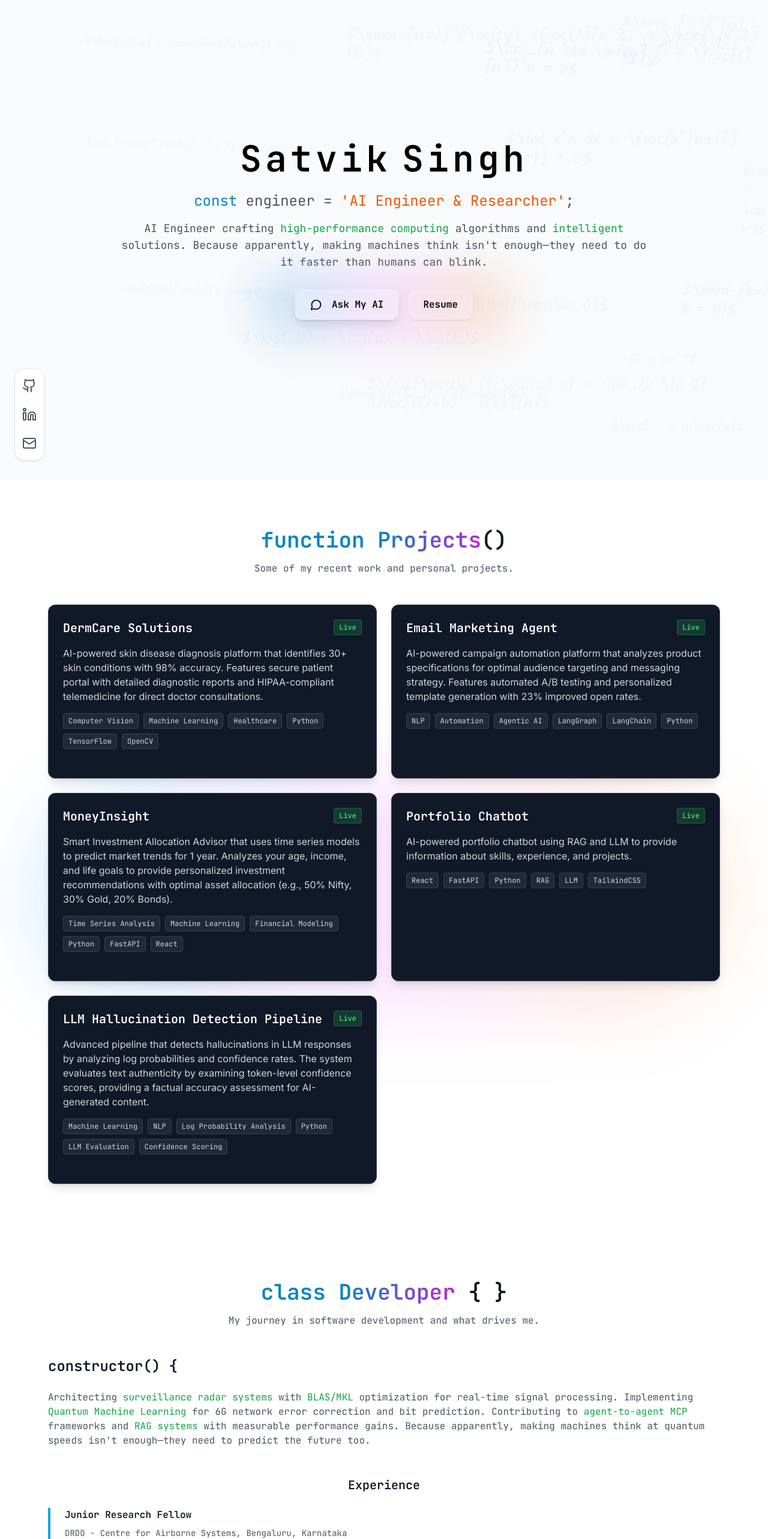
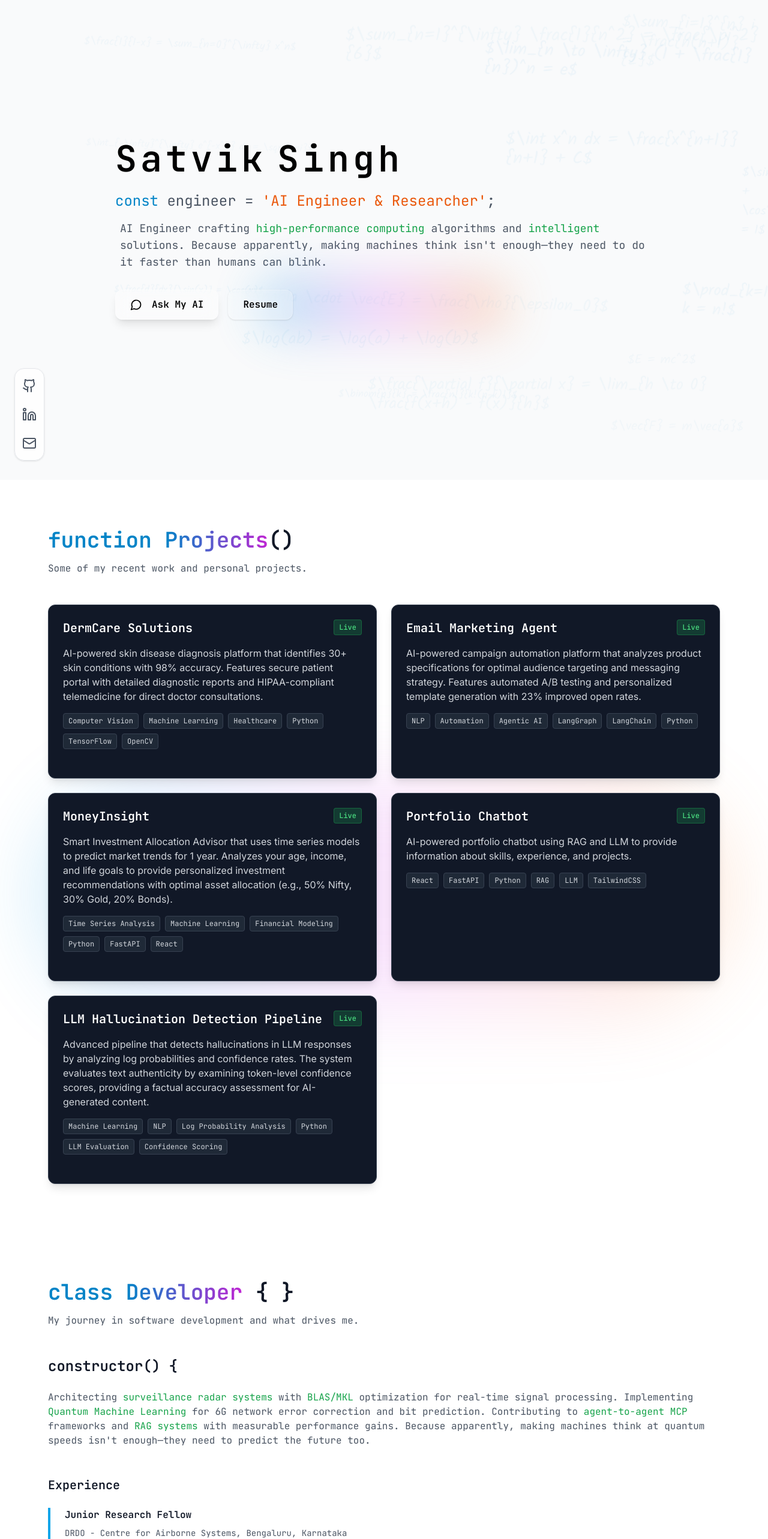
Before and after one commit to SA7VIK/portfolio-frontend, a React (Vite) app: page / in a window 1280 px wide. Shown: the top 2566 px of the page at 60% size. Built offline with nearby package versions, Linux system fonts and the light colour scheme.

Commit message:
making mobile responsive

```diff
--- a/src/sections/About.tsx
+++ b/src/sections/About.tsx
@@ -10,12 +10,12 @@ const About: React.FC = () => {
           whileInView={{ opacity: 1, y: 0 }}
           transition={{ duration: 0.8 }}
           viewport={{ once: true }}
-          className="text-center mb-8 sm:mb-12 font-mono px-4"
+          className="text-left mb-8 sm:mb-12 font-mono px-4"
         >
           <h2 className="text-2xl sm:text-3xl md:text-4xl font-bold text-gray-900 mb-3 sm:mb-4 font-mono">
             <span className="text-primary-600">class</span> <span className="text-gradient">Developer</span> &#123; &#125;
           </h2>
-          <p className="text-sm sm:text-base text-gray-600 max-w-2xl mx-auto">
+          <p className="text-sm sm:text-base text-gray-600 max-w-2xl">
             My journey in software development and what drives me.
           </p>
         </motion.div>
@@ -48,7 +48,7 @@ const About: React.FC = () => {
           viewport={{ once: true }}
           className="mt-8 sm:mt-12 px-4"
         >
-          <h3 className="text-lg sm:text-xl font-semibold text-gray-900 mb-4 sm:mb-6 text-center font-mono">
+          <h3 className="text-lg sm:text-xl font-semibold text-gray-900 mb-4 sm:mb-6 font-mono">
             Experience
           </h3>
           <div className="space-y-3 sm:space-y-4">
--- a/src/sections/Contact.tsx
+++ b/src/sections/Contact.tsx
@@ -11,12 +11,12 @@ const Contact: React.FC = () => {
           whileInView={{ opacity: 1, y: 0 }}
           transition={{ duration: 0.8 }}
           viewport={{ once: true }}
-          className="text-center mb-8 sm:mb-12 px-4"
+          className="text-left mb-8 sm:mb-12 px-4"
         >
           <h2 className="text-2xl sm:text-3xl md:text-4xl font-bold text-gray-900 mb-3 sm:mb-4 font-mono">
             <span className="text-primary-600">async</span> <span className="text-gradient">connect</span>()
           </h2>
-          <p className="text-sm sm:text-base text-gray-600 max-w-2xl mx-auto font-mono">
+          <p className="text-sm sm:text-base text-gray-600 max-w-2xl font-mono">
             Let's work together on your next project.
           </p>
         </motion.div>
--- a/src/sections/Hero.tsx
+++ b/src/sections/Hero.tsx
@@ -80,14 +80,14 @@ const Hero: React.FC = () => {
           initial={{ opacity: 0, y: 30 }}
           animate={{ opacity: 1, y: 0 }}
           transition={{ duration: 0.8 }}
-          className="text-center"
+          className="text-left"
         >
           {/* Main Heading with scramble animation */}
           <motion.h1
             initial={{ opacity: 0, y: 20 }}
             animate={{ opacity: 1, y: 0 }}
             transition={{ delay: 0.2, duration: 0.8 }}
-            className="text-3xl sm:text-4xl md:text-5xl lg:text-6xl font-bold text-gray-900 mb-4 sm:mb-6 font-mono px-4 text-center"
+            className="text-3xl sm:text-4xl md:text-5xl lg:text-6xl font-bold text-gray-900 mb-4 sm:mb-6 font-mono px-4"
           >
             <ScrambleName />
           </motion.h1>
@@ -109,14 +109,14 @@ const Hero: React.FC = () => {
           </motion.div>
 
           {/* CTA Buttons with animated gradient bar */}
-          <div className="relative flex flex-col items-center mb-6 sm:mb-8 px-4">
+          <div className="relative flex flex-col items-start mb-6 sm:mb-8 px-4">
             {/* Glowing gradient bar behind buttons */}
             <div
               ref={gradientRef}
               style={{ willChange: 'transform, opacity' }}
               className="absolute left-1/2 top-1/2 -translate-x-1/2 -translate-y-1/2 h-20 sm:h-24 w-[320px] sm:w-[420px] max-w-full bg-gradient-to-r from-primary-500 via-secondary-400 to-accent-400 opacity-30 rounded-full pointer-events-none animate-gradient-x z-0 blur-2xl"
             />
-            <div className="relative z-10 flex flex-col sm:flex-row gap-3 sm:gap-4 w-full sm:w-auto">
+            <div className="relative z-10 flex flex-col sm:flex-row gap-3 sm:gap-4">
               <a
                 href="/chatbot"
                 className="flex items-center justify-center gap-2 px-4 sm:px-6 py-3 bg-white/30 backdrop-blur-md border border-white/30 rounded-xl font-mono font-semibold text-black shadow-lg hover:scale-105 hover:brightness-110 transition-all duration-200 focus:outline-none focus:ring-2 focus:ring-primary-400 text-sm sm:text-base"
--- a/src/sections/Projects.tsx
+++ b/src/sections/Projects.tsx
@@ -70,12 +70,12 @@ const Projects: React.FC = () => {
           whileInView={{ opacity: 1, y: 0 }}
           transition={{ duration: 0.8 }}
           viewport={{ once: true }}
-          className="text-center mb-8 sm:mb-12 px-4"
+          className="text-left mb-8 sm:mb-12 px-4"
         >
           <h2 className="text-2xl sm:text-3xl md:text-4xl font-bold text-gray-900 mb-3 sm:mb-4 font-mono">
             <span className="text-primary-600">function</span> <span className="text-gradient">Projects</span>()
           </h2>
-          <p className="text-sm sm:text-base text-gray-600 max-w-2xl mx-auto font-mono">
+          <p className="text-sm sm:text-base text-gray-600 max-w-2xl font-mono">
             Some of my recent work and personal projects.
           </p>
         </motion.div>
```
